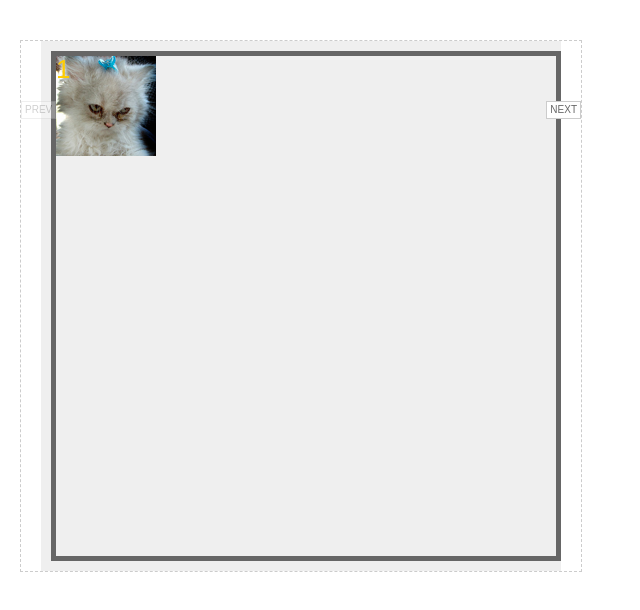
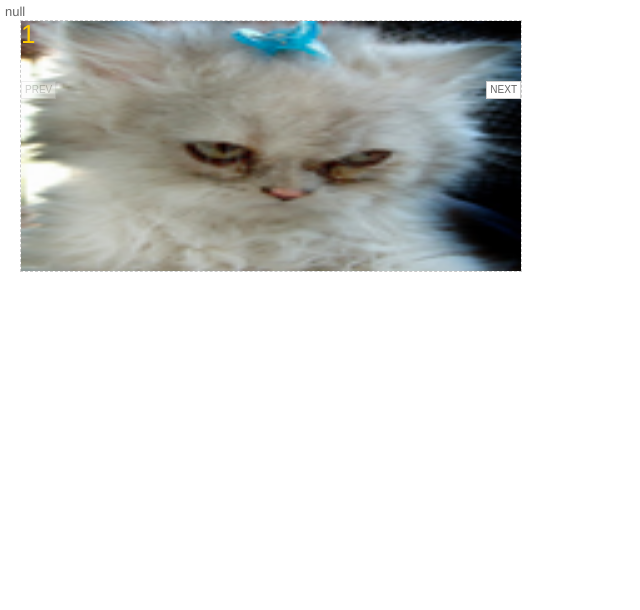
Before and after one commit to yujulia/jCarrotCell, a plain HTML site: page test.html in a window 1280 px wide. Shown: the whole page, without its empty margins (0-640 px from the left). Drawn offline with Linux system fonts and the light colour scheme.

Commit message:
test layout

```diff
--- a/test.html
+++ b/test.html
@@ -40,22 +40,37 @@
 	<link type="text/css" href="css/carrotcell.css" rel="stylesheet" />
 	<link type="text/css" href="css/carrotskin.css" rel="stylesheet" />
 	<style>
+		.example .kitten {
+			margin: 0;
+			padding: 0;
+			width: 500px;
+		}
+		.example .kitten .carrotCellView {
+			margin: 0;
+			width: 500px;
+		}
 		.carrotCellView li {
 			width: 500px;
-			height: 500px;
-			border: solid 5px #666;
-			margin: 10px;
+			height: 250px;
+			border: none;
+			margin: 0px;
+
+		}
+
+		.carrotCellView li img {
+			width: 100%;
+			height: 100%;
 		}
 
 		#output {
 			position: absolute;
-			top: 0;
-			left: 0;
+			top: 5px;
+			left: 5px;
 		}
 		@media screen and (max-width: 600px) {
 			.carrotCellView li {
 				width: 200px;
-				height: 200px;
+				height: 100px;
 				border: solid 5px red;
 				margin: 10px;
 			}
@@ -84,7 +99,7 @@
 			<div id="output"></div>
 
 		</div>
-
+		<div id="output">null</div>
 
 </body>
 </html>
```
